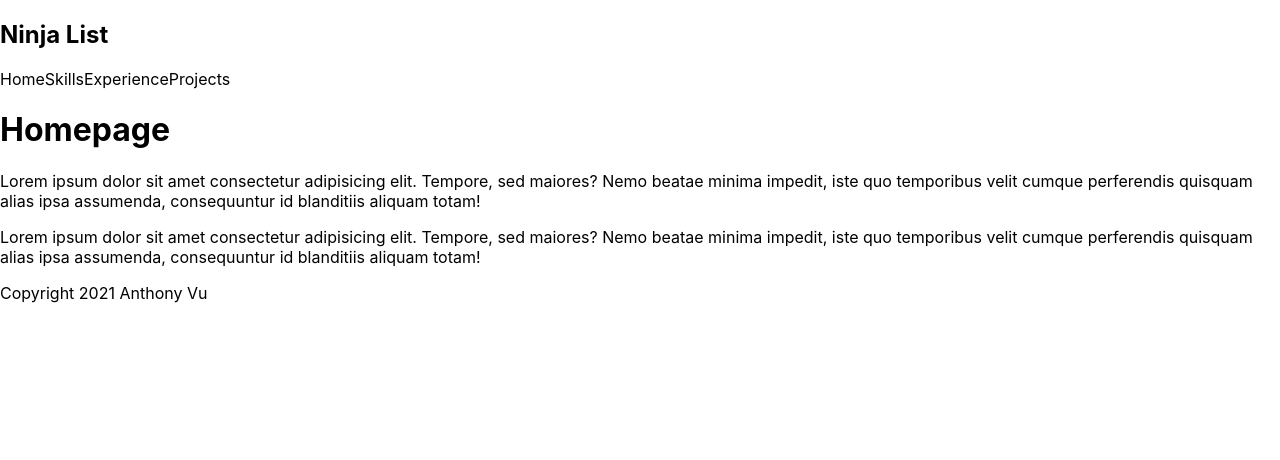
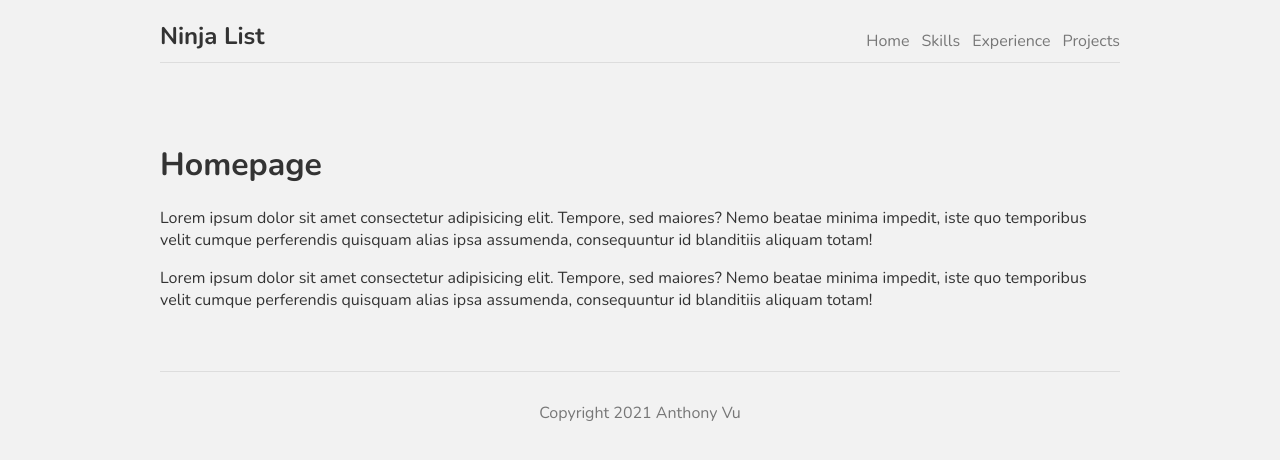
Before and after one commit to AVu120/mini-ssr-portfolio, a Next.js app: page / in a window 1280 px wide. Shown: the top 460 px of the page. Built offline with nearby package versions, Linux system fonts and the light colour scheme.

Commit message:
Update global styles.

```diff
--- a/components/common/Footer.tsx
+++ b/components/common/Footer.tsx
@@ -1,5 +1,5 @@
 const Footer = () => {
-  return <div>Copyright 2021 Anthony Vu</div>;
+  return <footer>Copyright 2021 Anthony Vu</footer>;
 };
 
 export default Footer;
--- a/styles/globals.css
+++ b/styles/globals.css
@@ -1,16 +1,47 @@
-html,
+@import url("https://fonts.googleapis.com/css2?family=Nunito:wght@300;400;600;700&display=swap");
+
+:root {
+  --linkColor: #777;
+  --dividerBorderColor: #ddd;
+}
 body {
-  padding: 0;
-  margin: 0;
-  font-family: -apple-system, BlinkMacSystemFont, Segoe UI, Roboto, Oxygen,
-    Ubuntu, Cantarell, Fira Sans, Droid Sans, Helvetica Neue, sans-serif;
+  background: #f2f2f2;
+  color: #333;
+  font-family: "Nunito";
 }
 
 a {
-  color: inherit;
   text-decoration: none;
 }
 
-* {
-  box-sizing: border-box;
+.content {
+  max-width: 960px;
+  margin: 0 auto;
 }
+
+nav {
+  margin: 10px auto 80px;
+  padding: 10px 0;
+  display: flex;
+  align-items: flex-end;
+  border-bottom: 1px solid var(--dividerBorderColor);
+}
+nav a {
+  margin-left: 12px;
+  color: var(--linkColor);
+}
+nav .logo {
+  margin: 0 auto 0 0;
+}
+
+nav .logo h1 {
+  margin: 0;
+}
+
+footer {
+  text-align: center;
+  padding: 30px 0;
+  margin-top: 60px;
+  color: var(--linkColor);
+  border-top: 1px solid var(--dividerBorderColor);
+}
```
